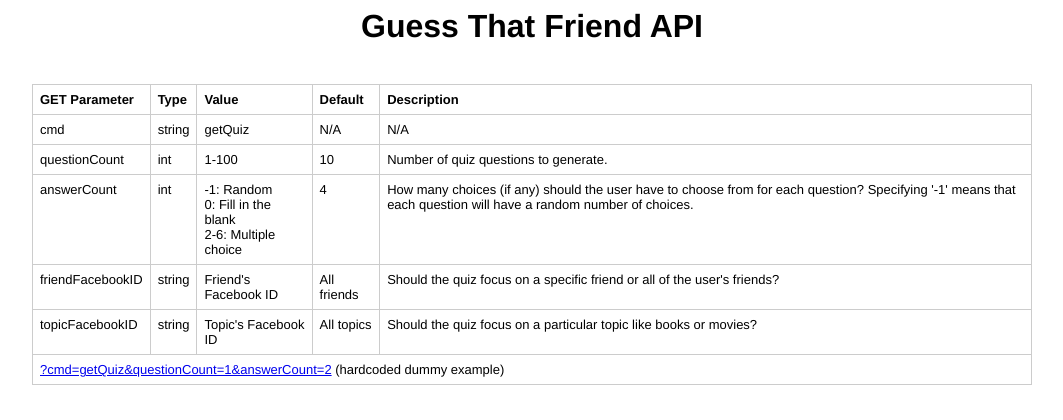
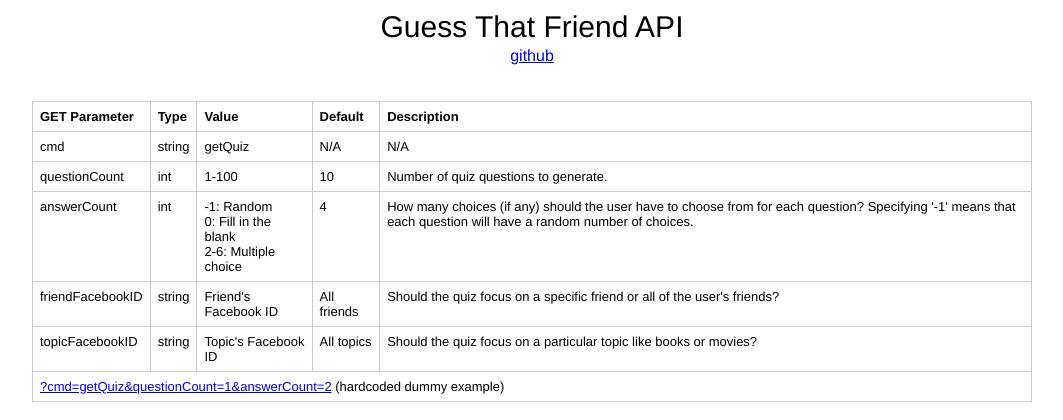
Before and after one commit to bmish/GuessThatFriend, a PHP site: page /?cmd=1 in a window 1280 px wide. Shown: the top 420 px of the page, without its empty margins (108-1171 px from the left). Run offline with PHP 8.4, Linux system fonts and the light colour scheme.

Commit message:
Added github link to documentation

```diff
--- a/api/view/index.php
+++ b/api/view/index.php
@@ -6,10 +6,11 @@
 <body>
 <div id="wrapper">
 	<div id="header">
-		<div id="pageTitle"><h1>Guess That Friend API</h1></div>
+		<div id="pageTitle">Guess That Friend API</div>
+		<div id="subtitle"><a href="https://github.com/bmish/GuessThatFriend">github</a></div>
 	</div>
 	<div id="body">
-		<br />
+		<br /><br />
 		<?php include_once("view/apiCommandTables/getQuiz.php"); ?>
 		<br /><br /><br />
 		<?php include_once("view/apiCommandTables/submitQuiz.php"); ?>
--- a/api/view/style.css
+++ b/api/view/style.css
@@ -1,4 +1,10 @@
 #pageTitle {
+	text-align: center;
+	font-size: 30px;
+	margin-top: 10px;
+	margin-bottom: 3px;
+}
+#subtitle {
 	text-align: center;
 }
 
```
